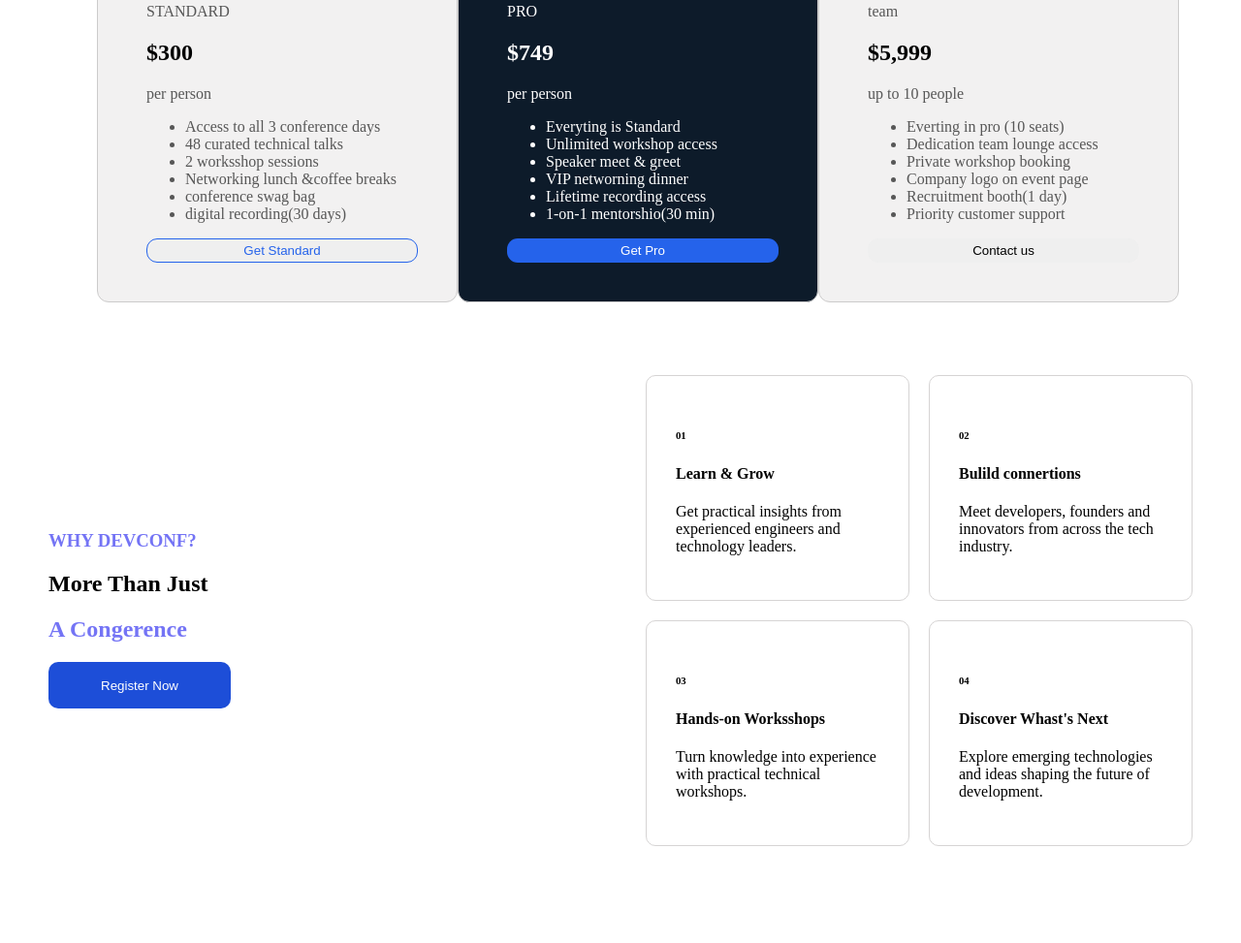
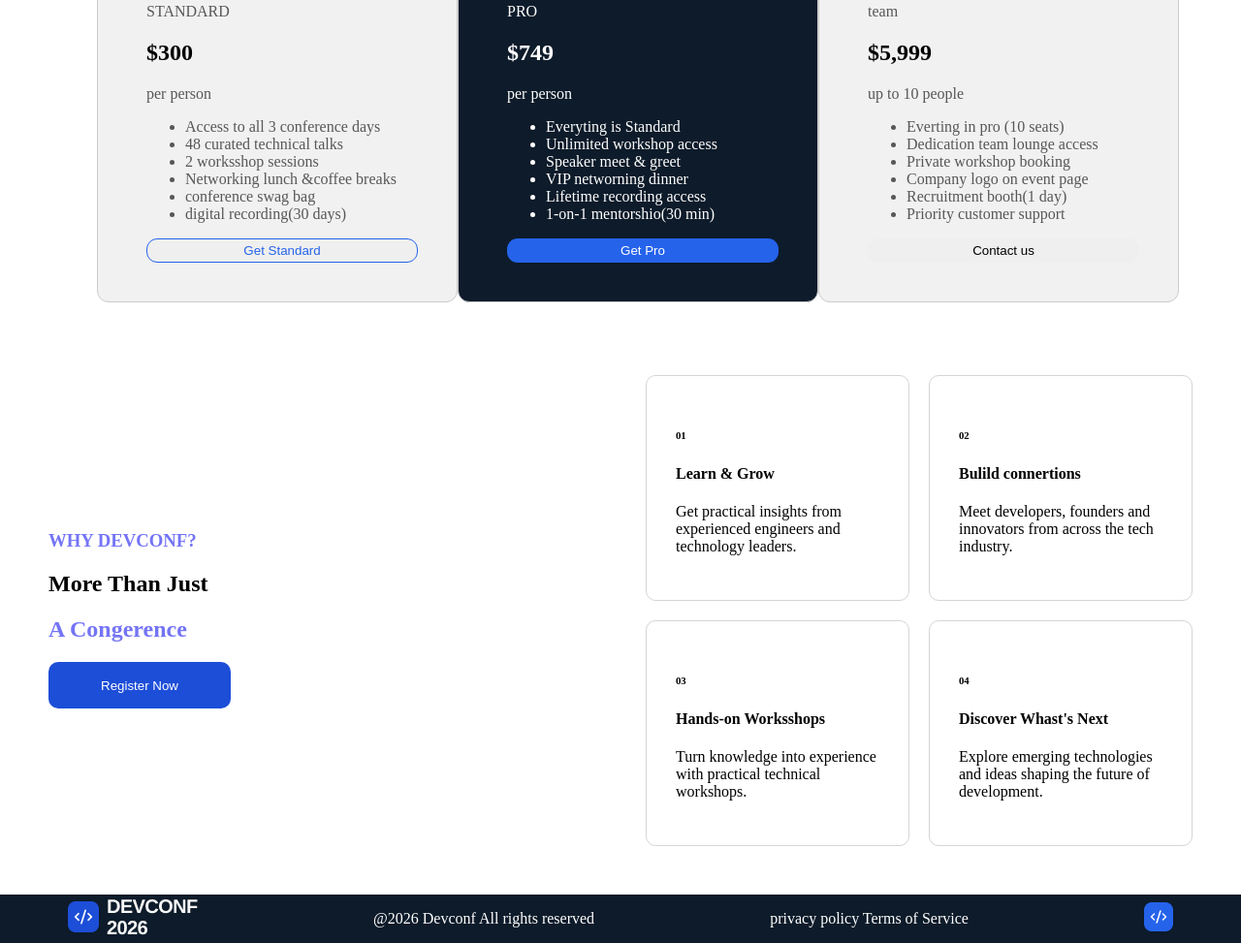
Before and after one commit to sirat2001/B-14-assignment-1, a plain HTML site: page index.html in a window 1280 px wide. Shown: the part 2304-3277 px from the top of the page at 97% size. Before the commit the page ends 3227 px from the top, so only its background shows below. Drawn offline with Linux system fonts and the light colour scheme.

Commit message:
update footer

```diff
--- a/index.html
+++ b/index.html
@@ -191,7 +191,21 @@
         </section>
     </main>
     <footer>
-
+<section class="footer">
+    <div>
+        <img src="./images/footer-logo.png" alt="">
+    </div>
+    <div class="footer-p">
+        <p>@2026 Devconf All rights reserved</p>
+    </div>
+    <div class="policy">
+        <a href="">privacy policy </a>
+        <a href="">Terms of Service</a>
+    </div>
+    <div>
+        <img src="./images/logo-mini.png" alt="">
+    </div>
+</section>
     </footer>
 
 </body>
--- a/styles/style.css
+++ b/styles/style.css
@@ -178,3 +178,22 @@ nav ul a{
     grid-template-columns: repeat(2,1fr);
     gap: 20px;
 }
+
+.footer{
+    padding: 0 70px;
+    background-color:rgba(13, 27, 42, 1) ;
+}
+
+.footer{
+    display: flex;
+    justify-content: space-between;
+    align-items: center;
+}
+
+.footer-p{
+    color: white;
+}
+.policy a{
+    text-decoration: none;
+    color: white;
+}
```
